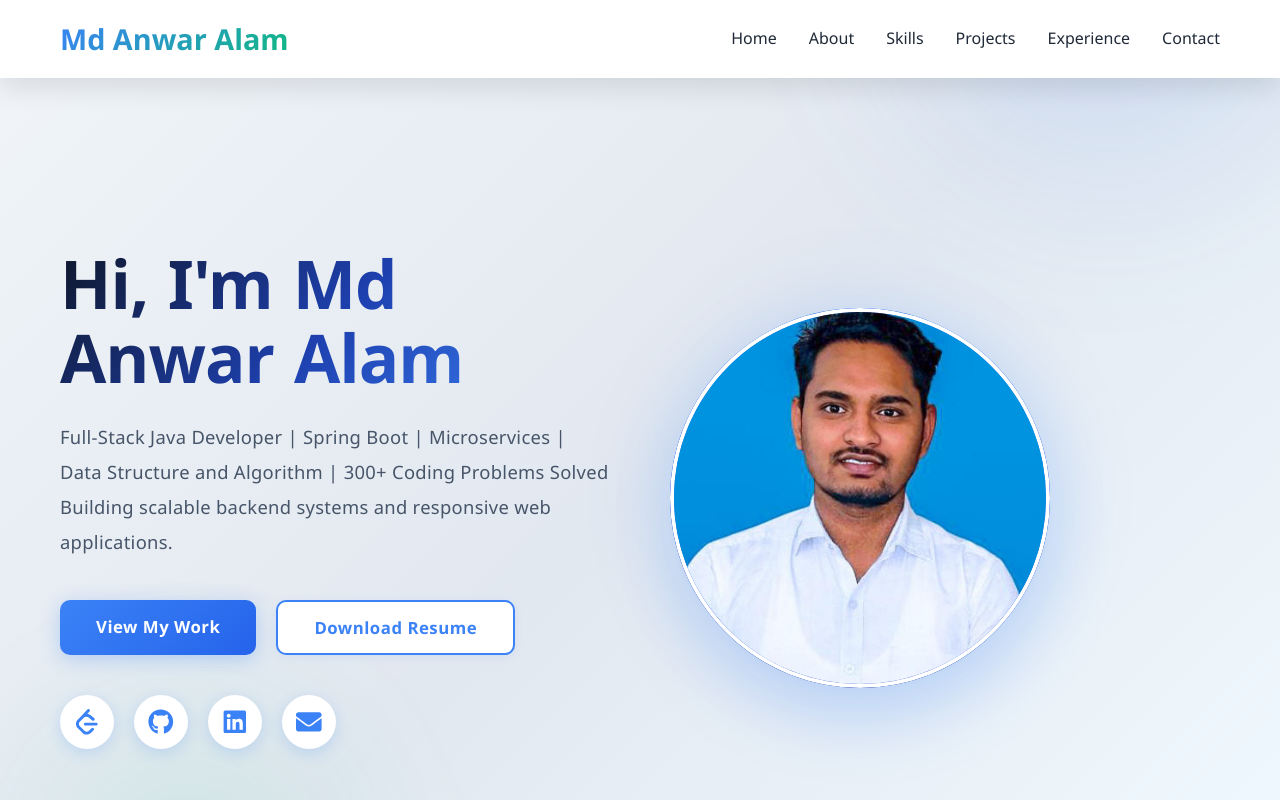
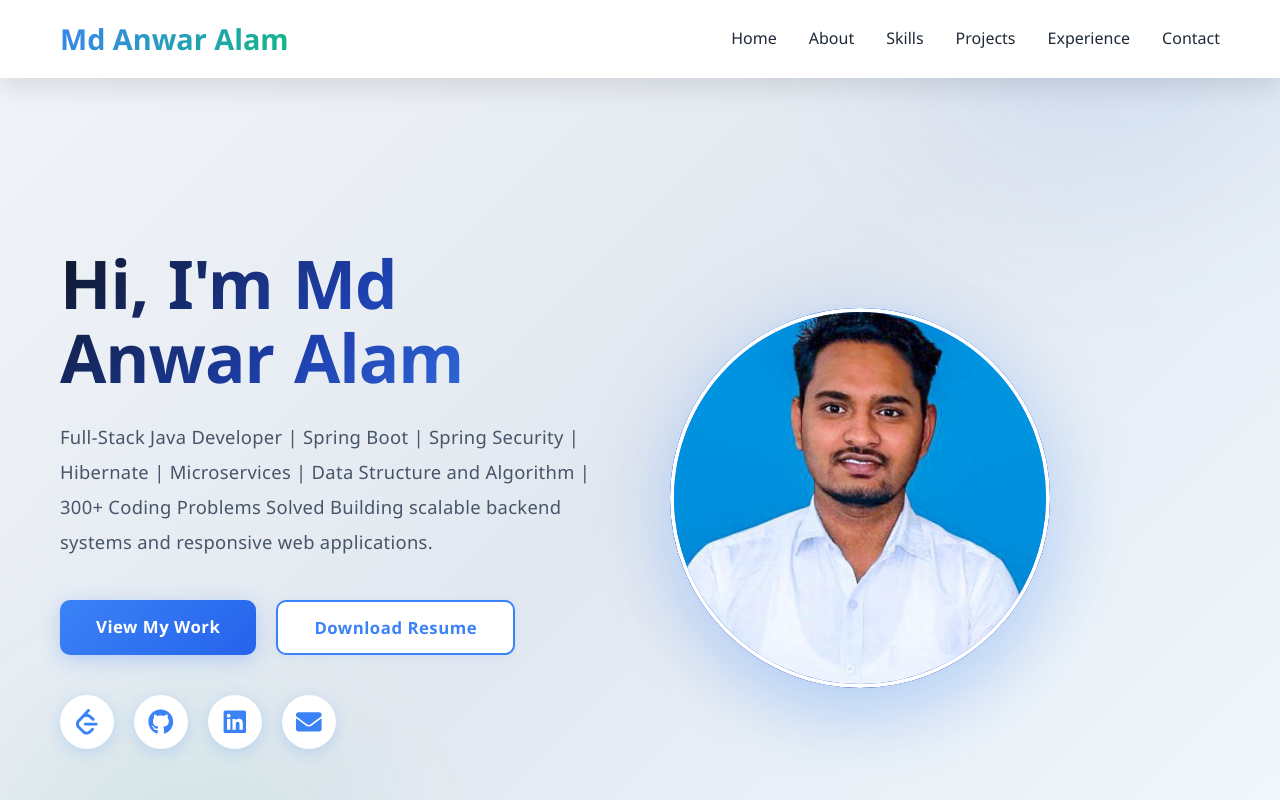
Before and after one commit to programer12345anwar/portfolio-website, a React (Vite) app: page / in a window 1280 px wide. Shown: the top 800 px of the page. Built offline with nearby package versions, Linux system fonts and the light colour scheme.

Commit message:
update in hero component

```diff
--- a/src/components/Hero.jsx
+++ b/src/components/Hero.jsx
@@ -75,7 +75,7 @@ function Hero() {
           <div className="hero-text">
             <h1 className="hero-title">Hi, I'm Md Anwar Alam</h1>
             <p className="hero-subtitle">
-              Full-Stack Java Developer | Spring Boot | Microservices | Data Structure and Algorithm | 300+ Coding Problems Solved Building scalable backend
+              Full-Stack Java Developer | Spring Boot | Spring Security | Hibernate | Microservices | Data Structure and Algorithm | 300+ Coding Problems Solved Building scalable backend
               systems and responsive web applications.
             </p>
             <div className="hero-cta">
```
